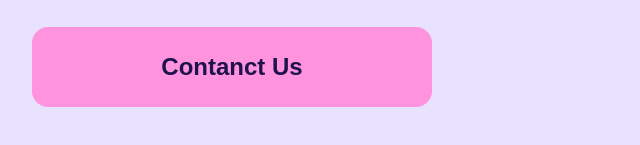
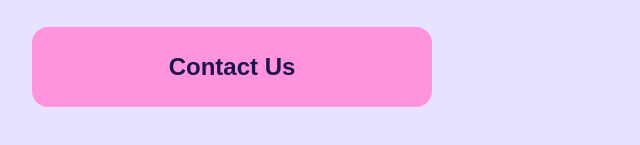
Before and after one commit to Programmed-Olive/Manakitanga.co.nz, a plain HTML site: page Help.html in a window 1280 px wide. Shown: the part 998-1143 px from the top of the page, 148-788 px from the left. Drawn offline with Linux system fonts and the light colour scheme.

```diff
--- a/Help.html
+++ b/Help.html
@@ -40,7 +40,7 @@
 
         <a href="Contact.html" class="box-link">
           <div class="boxtitle">
-            <h2>Contanct Us</h2>
+            <h2>Contact Us</h2>
           </div>
         </a>
       </div>
```
